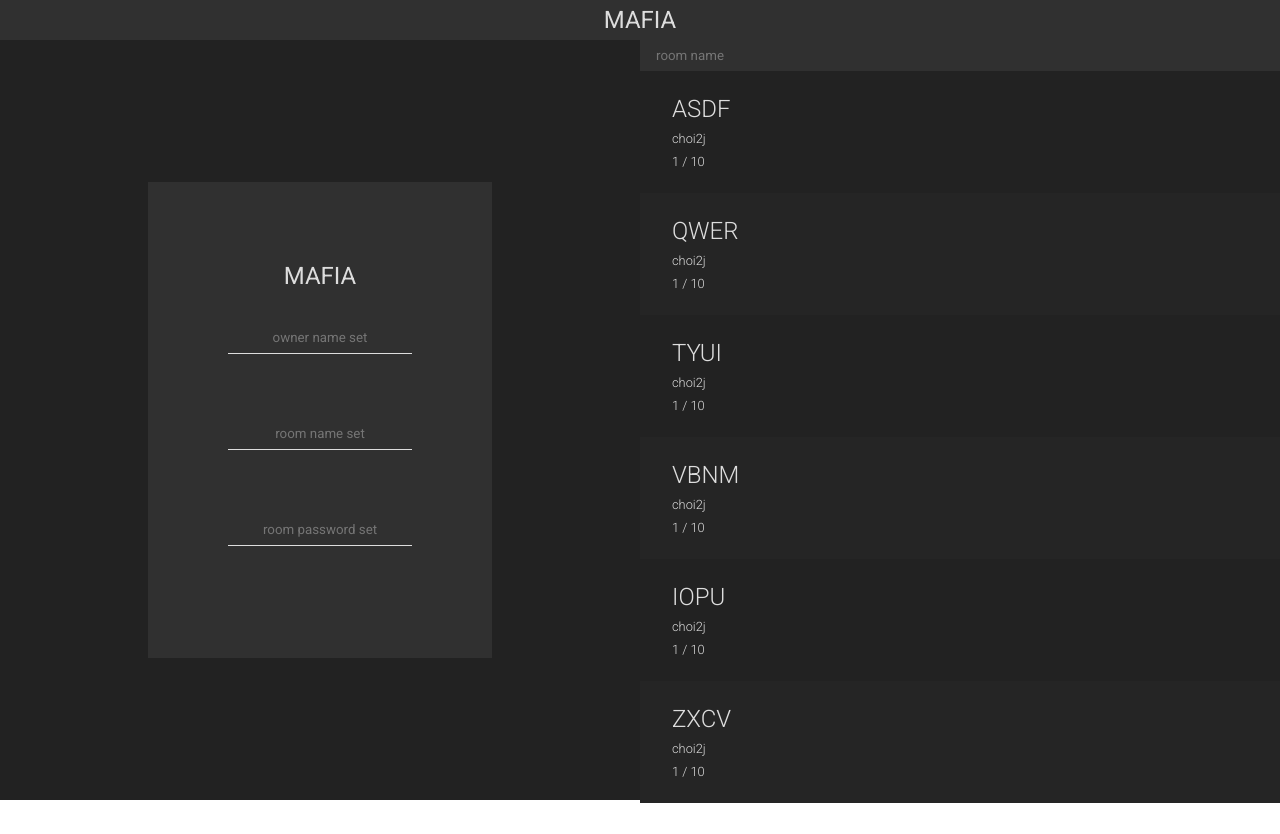
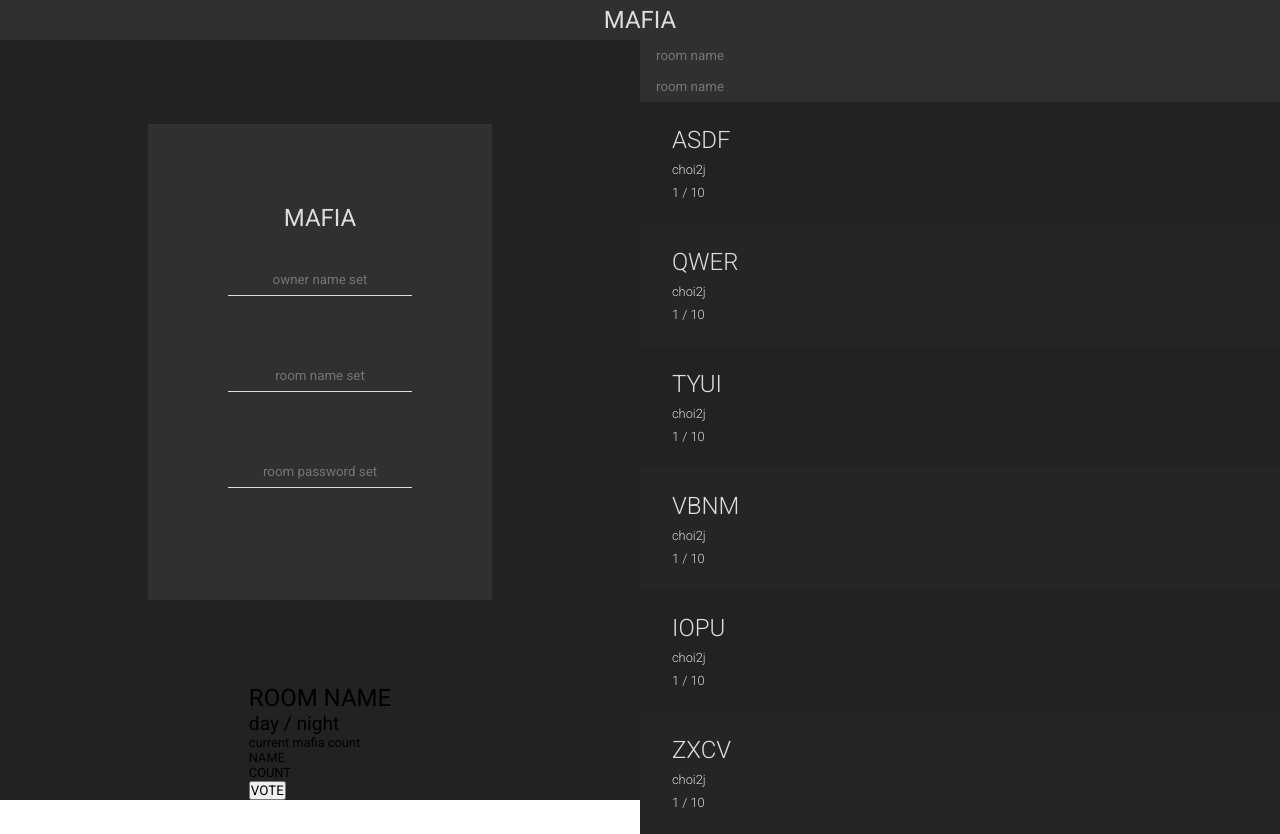
Before and after one commit to choi2j/Mafia1972, a website: page src/html/index.html in a window 1280 px wide. Before the commit the page ends 803 px from the top, so only its background shows below. Drawn offline with Linux system fonts and the light colour scheme.

Commit message:
game page html added

```diff
--- a/src/css/style.css
+++ b/src/css/style.css
@@ -46,6 +46,10 @@ header button {
 
 .text-big {
     font-size: 1.5rem;
+}
+
+.text-mid {
+    font-size: 1.2rem;
 }
 
 .text-small {
--- a/src/html/index.html
+++ b/src/html/index.html
@@ -41,11 +41,31 @@
 							</form>
 						</div>
 					</div>
-					<div id="game"></div>
+					<div id="game">
+						<div id="game-top">
+							<p class="text-big">ROOM NAME</p>
+							<p class="text-mid">day / night</p>
+							<p class="text-small">current mafia count</p>
+						</div>
+						<div id="game-user">
+							<div class="user">
+								<p class="text-small">NAME</p>
+								<p class="text-small">COUNT</p>
+								<button>VOTE</button>
+							</div>
+						</div>
+						<div id="game-log">
+
+						</div>
+					</div>
 				</div>
 
 				<div id="right">
-					<div id="chat"></div>
+					<div id="chat">
+						<div class="input-small">
+							<input type="text" name="" id="" placeholder="room name" class="input-small"/>
+						</div>
+					</div>
 					<div id="room">
 						<div class="input-small">
 							<input type="text" name="" id="" placeholder="room name" class="input-small" onchange="filter()"/>
```
